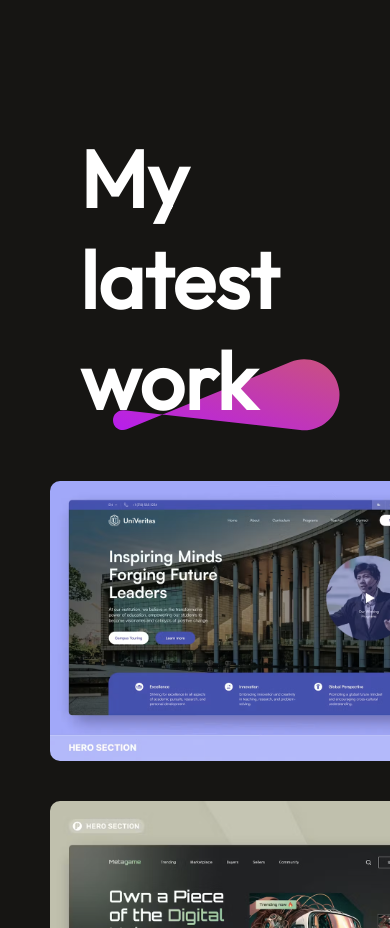
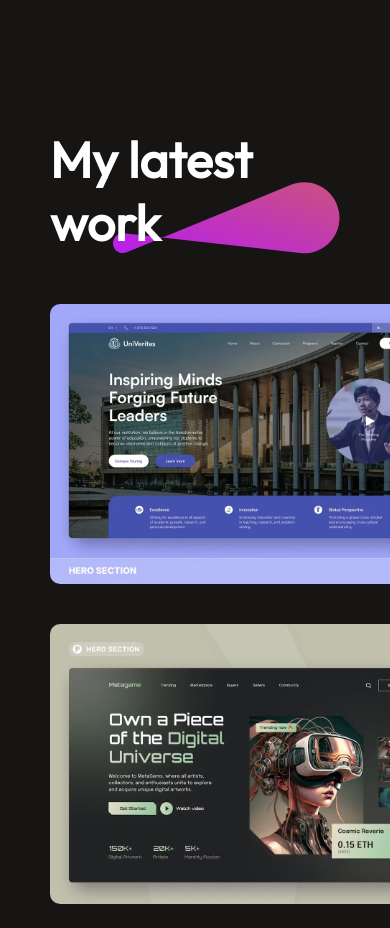
Before and after one commit to KipletingEdwin/kipleting-edwin-portfolio, a React (Vite) app: page / in a window 390 px wide. Shown: the part 4425-5353 px from the top of the page. Built offline with nearby package versions, Linux system fonts and the light colour scheme.

Commit message:
style mywork-title h1 section

```diff
--- a/src/Components/MyWork/MyWork.css
+++ b/src/Components/MyWork/MyWork.css
@@ -71,4 +71,14 @@
         margin: 50px 50px;
         align-items: start;
     }
+
+    .mywork-title h1{
+        padding: 0;
+        font-size: 50px;
+        font-weight: 600;
+    }
+
+
+
+
 }
```
